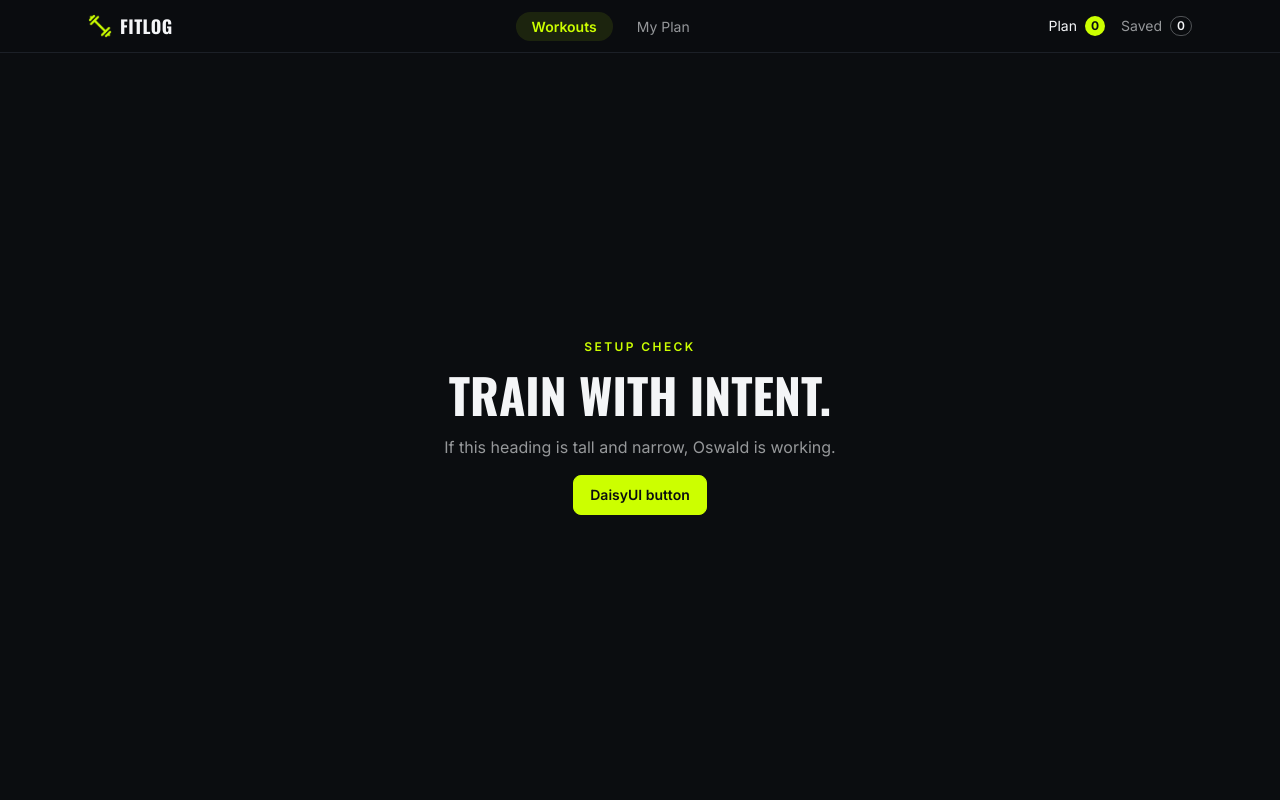
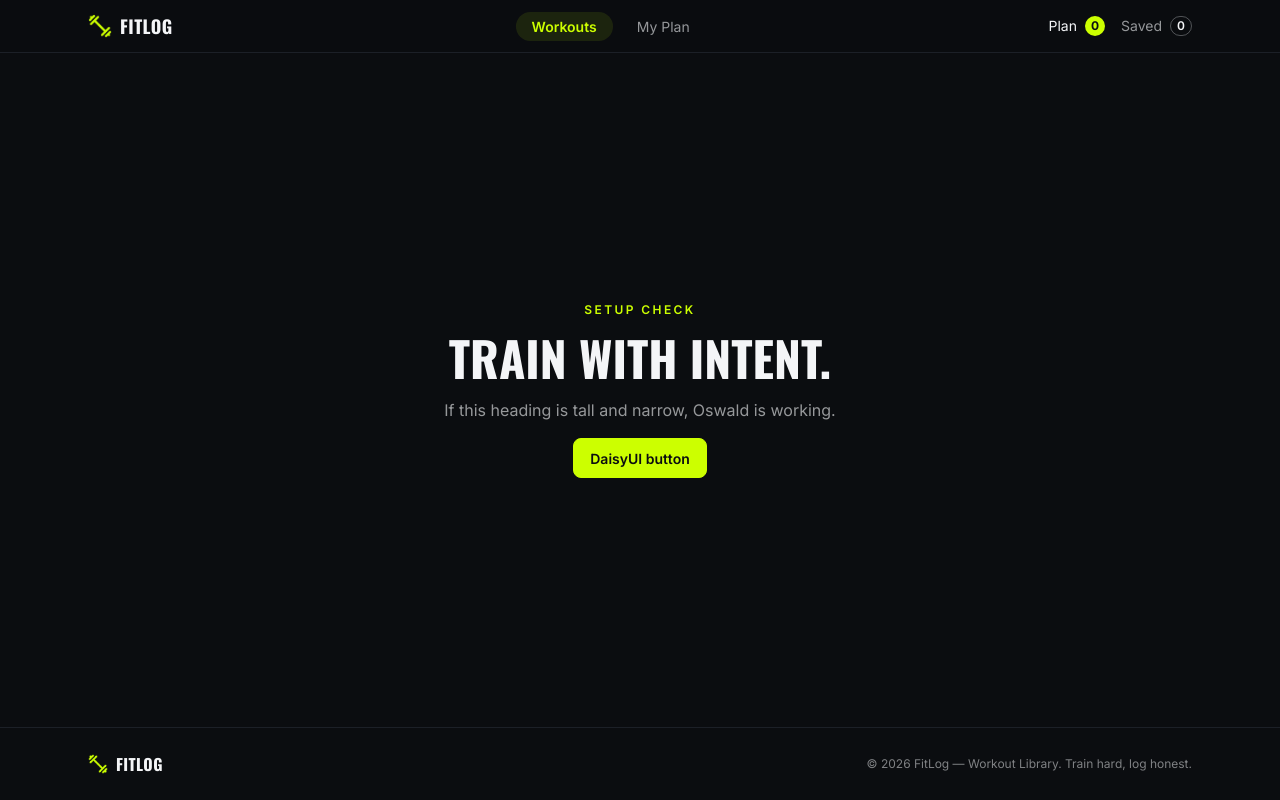
Before and after one commit to TarekAhmed353/PH-Sixth-Assignment, a Next.js app: page / in a window 1280 px wide. Built offline with nearby package versions, Linux system fonts and the light colour scheme.

Commit message:
Adding footer with logo and copyright

```diff
--- a/src/app/layout.tsx
+++ b/src/app/layout.tsx
@@ -2,6 +2,7 @@
 import { Inter, Oswald } from "next/font/google";
 import { PlanProvider } from "@/context/PlanContext";
 import Navbar from "@/components/Navbar";
+import Footer from "@/components/Footer";
 import "./globals.css";
 
 const inter = Inter({
@@ -35,6 +36,7 @@
         <PlanProvider>
           <Navbar />
           {children}
+          <Footer />
         </PlanProvider>
       </body>
     </html>
--- /dev/null
+++ b/src/components/Footer.tsx
@@ -0,0 +1,26 @@
+import Image from "next/image";
+import Link from "next/link";
+
+export default function Footer() {
+  return (
+    <footer className="border-t border-base-300 bg-base-100">
+      <div className="mx-auto flex max-w-6xl flex-col items-center gap-3 px-4 py-6 text-center md:flex-row md:justify-between md:px-6 md:text-left">
+        <Link href="/" className="flex items-center gap-2">
+          <Image
+            src="/assets/logo.png"
+            alt="FitLog logo"
+            width={24}
+            height={24}
+            className="h-5 w-auto"
+          />
+          <span className="font-display text-base font-bold tracking-wide">
+            FITLOG
+          </span>
+        </Link>
+        <p className="text-xs text-base-content/50">
+          © 2026 FitLog — Workout Library. Train hard, log honest.
+        </p>
+      </div>
+    </footer>
+  );
+}
```
